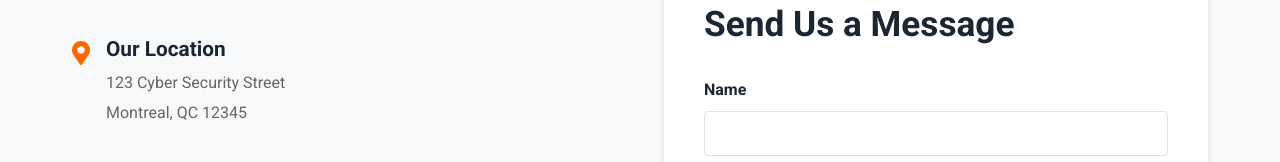
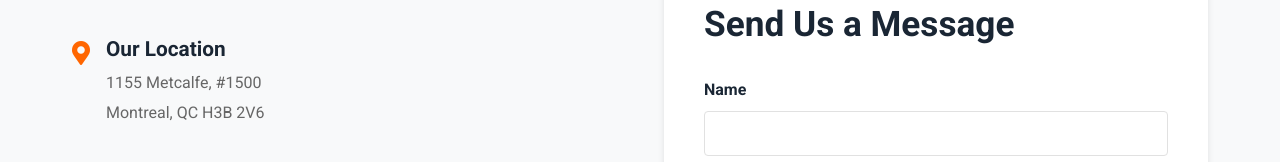
Before and after one commit to CyberStrategicConsulting/cybersc-website, a React (Create React App) app: page /#/contact in a window 1280 px wide. Shown: the part 492-654 px from the top of the page. Built offline with nearby package versions, Linux system fonts and the light colour scheme.

Commit message:
Adding official business address

```diff
--- a/src/pages/Contact.tsx
+++ b/src/pages/Contact.tsx
@@ -79,8 +79,8 @@ const Contact = () => {
               <i className="fas fa-map-marker-alt contact-icon"></i>
               <div>
                 <h3>Our Location</h3>
-                <p>123 Cyber Security Street</p>
-                <p>Montreal, QC 12345</p>
+                <p>1155 Metcalfe, #1500</p>
+                <p>Montreal, QC H3B 2V6</p>
               </div>
             </div>
             <div className="contact-item">
```
